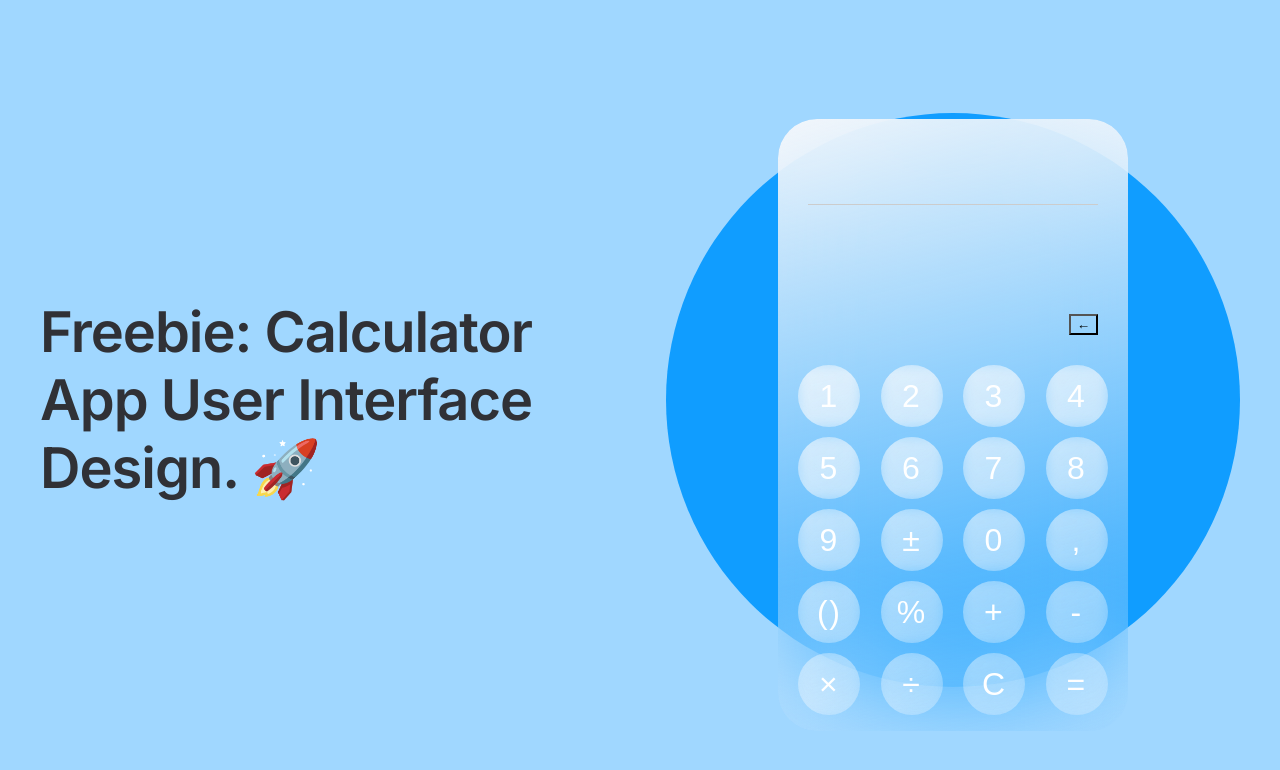
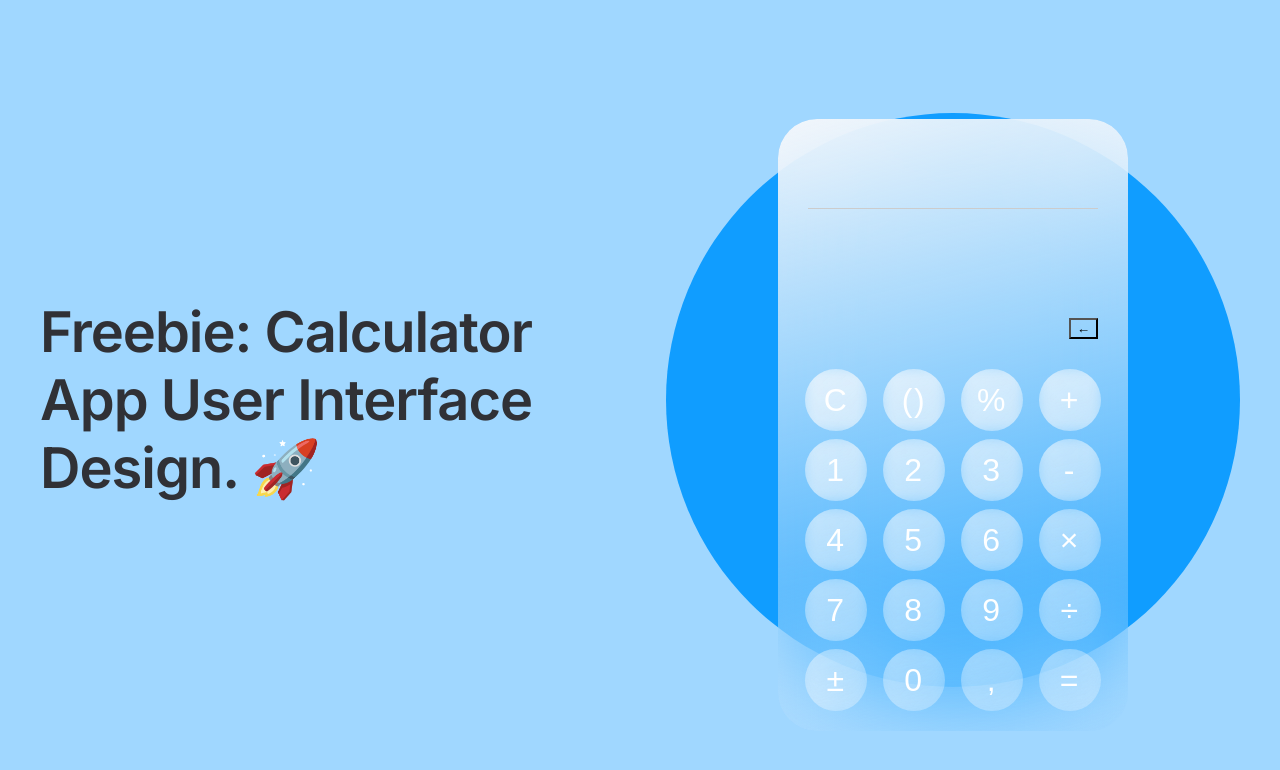
Before and after one commit to Aitmuhamet/calc-01, a Vue app: page / in a window 1280 px wide. Shown: the top 770 px of the page. Built offline with nearby package versions, Linux system fonts and the light colour scheme.

Commit message:
Divided the array of buttons into separate arrays-blocks

```diff
--- a/package.json
+++ b/package.json
@@ -5,7 +5,8 @@
   "scripts": {
     "serve": "vue-cli-service serve",
     "build": "vue-cli-service build",
-    "lint": "vue-cli-service lint"
+    "lint": "vue-cli-service lint",
+    "deploy": "gh-pages -d dist"
   },
   "dependencies": {
     "core-js": "^3.8.3",
@@ -19,6 +20,7 @@
     "@vue/cli-service": "~5.0.0",
     "eslint": "^7.32.0",
     "eslint-plugin-vue": "^8.0.3",
+    "gh-pages": "^6.1.1",
     "node-sass": "^9.0.0",
     "sass": "^1.79.1",
     "sass-loader": "^16.0.1"
--- a/src/components/AppDisplay.vue
+++ b/src/components/AppDisplay.vue
@@ -2,10 +2,14 @@
   <div class="circle">
     <div class="calc">
       <div class="calc__display">
-        <div
-          ref="editableDiv"
-          class="calc__input"
+        <div class="calc__input">
+          <span
+            v-for="symb in displaySymbols"
+            :key="symb.id"
+            :class="{ calc__sign: isNaN(symb) }"
           >
+            {{ symb }}
+          </span>
         </div>
 
         <div class="calc__result">
@@ -20,14 +24,34 @@
 
       </div>
 
-      <div class="calc__numbers-list">
+      <div class="calc-btn__list">
+        <div class="calc-btn__group utilityButtons">
           <base-button
-          v-for="(btn, index) in buttons"
+            v-for="(btn, index) in utilityButtons"
             :key="index"
             :buttonSymbol="btn.buttonSymbol"
             :expressionSymbol="btn.expressionSymbol"
-          :btnMethod="btn.method"
+            :btnMethod="btn.handleBtnClick"
           ></base-button>
+        </div>
+        <div class="calc-btn__group numericButtons">
+          <base-button
+            v-for="(btn, index) in numericButtons"
+            :key="index"
+            :buttonSymbol="btn.buttonSymbol"
+            :expressionSymbol="btn.expressionSymbol"
+            :btnMethod="btn.handleBtnClick"
+          ></base-button>
+        </div>
+        <div class="calc-btn__group operationButtons">
+          <base-button
+            v-for="(btn, index) in operationButtons"
+            :key="index"
+            :buttonSymbol="btn.buttonSymbol"
+            :expressionSymbol="btn.expressionSymbol"
+            :btnMethod="btn.handleBtnClick"
+          ></base-button>
+        </div>
       </div>
 
     </div>
@@ -42,188 +66,194 @@ export default {
     return {
       displaySymbols: [],
       calculationSymbols: [],
-      expressionString: '',
+      mathExpression: '',
       calculationResult: '',
-      buttons: [
+      numericButtons: [
         {
-          id: 1,
+          id: 'num-001',
           buttonSymbol: '1',
           expressionSymbol: '1',
           keyCode: 'Numpad1',
           key: '1',
           cssClasses: [],
-          method: this.handleCalcBtnClick
+          handleBtnClick: this.handleCalcBtnClick
         },
         {
-          id: 1,
+          id: 'num-002',
           buttonSymbol: '2',
           expressionSymbol: '2',
           keyCode: 'Numpad2',
           key: '2',
           cssClasses: [],
-          method: this.handleCalcBtnClick
+          handleBtnClick: this.handleCalcBtnClick
         },
         {
-          id: 1,
+          id: 'num-003',
           buttonSymbol: '3',
           expressionSymbol: '3',
           keyCode: 'Numpad3',
           key: '3',
           cssClasses: [],
-          method: this.handleCalcBtnClick
+          handleBtnClick: this.handleCalcBtnClick
         },
         {
-          id: 1,
+          id: 'num-004',
           buttonSymbol: '4',
           expressionSymbol: '4',
           keyCode: 'Numpad4',
           key: '4',
           cssClasses: [],
-          method: this.handleCalcBtnClick
+          handleBtnClick: this.handleCalcBtnClick
         },
         {
-          id: 1,
+          id: 'num-005',
           buttonSymbol: '5',
           expressionSymbol: '5',
           keyCode: 'Numpad5',
           key: '5',
           cssClasses: [],
-          method: this.handleCalcBtnClick
+          handleBtnClick: this.handleCalcBtnClick
         },
         {
-          id: 1,
+          id: 'num-006',
           buttonSymbol: '6',
           expressionSymbol: '6',
           keyCode: 'Numpad6',
           key: '6',
           cssClasses: [],
-          method: this.handleCalcBtnClick
+          handleBtnClick: this.handleCalcBtnClick
         },
         {
-          id: 1,
+          id: 'num-007',
           buttonSymbol: '7',
           expressionSymbol: '7',
           keyCode: 'Numpad7',
           key: '7',
           cssClasses: [],
-          method: this.handleCalcBtnClick
+          handleBtnClick: this.handleCalcBtnClick
         },
         {
-          id: 1,
+          id: 'num-008',
           buttonSymbol: '8',
           expressionSymbol: '8',
           keyCode: 'Numpad8',
           key: '8',
           cssClasses: [],
-          method: this.handleCalcBtnClick
+          handleBtnClick: this.handleCalcBtnClick
         },
         {
-          id: 1,
+          id: 'num-009',
           buttonSymbol: '9',
           expressionSymbol: '9',
           keyCode: 'Numpad9',
           key: '9',
           cssClasses: [],
-          method: this.handleCalcBtnClick
+          handleBtnClick: this.handleCalcBtnClick
         },
         {
-          id: 1,
+          id: '011',
           buttonSymbol: '±',
           expressionSymbol: '±',
           keyCode: '',
           key: '',
           cssClasses: [],
-          method: this.handleCalcBtnClick
+          handleBtnClick: this.handleCalcBtnClick
         },
         {
-          id: 1,
+          id: 'num-010',
           buttonSymbol: '0',
           expressionSymbol: '0',
           keyCode: 'Numpad0',
           key: '0',
           cssClasses: [],
-          method: this.handleCalcBtnClick
+          handleBtnClick: this.handleCalcBtnClick
         },
         {
-          id: 1,
+          id: '012',
           buttonSymbol: ',',
           expressionSymbol: '.',
           keyCode: 'NumpadDecimal',
           key: 'Decimal',
           cssClasses: [],
-          method: this.handleCalcBtnClick
+          handleBtnClick: this.handleCalcBtnClick
+        },
+      ],
+
+      operationButtons: [
+        {
+          id: 'op-001',
+          buttonSymbol: '+',
+          expressionSymbol: '+',
+          keyCode: 'NumpadAdd',
+          key: '+',
+          cssClasses: ['calc__sign'],
+          handleBtnClick: this.handleCalcBtnClick
         },
         {
-          id: 1,
+          id: 'op-002',
+          buttonSymbol: '-',
+          expressionSymbol: '-',
+          keyCode: 'NumpadSubtract',
+          key: '-',
+          cssClasses: ['calc__sign'],
+          handleBtnClick: this.handleCalcBtnClick
+        },
+        {
+          id: 'op-003',
+          buttonSymbol: '×',
+          expressionSymbol: '*',
+          keyCode: 'NumpadMultiply',
+          key: '*',
+          cssClasses: ['calc__sign'],
+          handleBtnClick: this.handleCalcBtnClick
+        },
+        {
+          id: 'op-004',
+          buttonSymbol: '÷',
+          expressionSymbol: '/',
+          keyCode: 'NumpadDivide',
+          key: '/',
+          cssClasses: ['calc__sign'],
+          handleBtnClick: this.handleCalcBtnClick
+        },
+        {
+          id: 'op-005',
+          buttonSymbol: '=',
+          expressionSymbol: '=',
+          keyCode: 'NumpadEnter',
+          key: 'Enter',
+          cssClasses: [],
+          handleBtnClick: this.handleCalcBtnClick
+        },
+      ],
+
+      utilityButtons: [
+        {
+          id: 'ut-001',
+          buttonSymbol: 'C',
+          expressionSymbol: '',
+          keyCode: 'Escape',
+          key: 'Escape',
+          cssClasses: [],
+          handleBtnClick: this.clickClearButton
+        },
+        {
+          id: 'ut-002',
           buttonSymbol: '()',
           expressionSymbol: '()',
           keyCode: '',
           key: '',
           cssClasses: [],
-          method: this.handleCalcBtnClick
+          handleBtnClick: this.handleCalcBtnClick
         },
         {
-          id: 1,
+          id: 'ut-003',
           buttonSymbol: '%',
           expressionSymbol: '%',
           keyCode: '',
           key: '',
           cssClasses: [],
-          method: this.handleCalcBtnClick
-        },
-        {
-          id: 1,
-          buttonSymbol: '+',
-          expressionSymbol: '+',
-          keyCode: 'NumpadAdd',
-          key: '+',
-          cssClasses: [],
-          method: this.handleCalcBtnClick
-        },
-        {
-          id: 1,
-          buttonSymbol: '-',
-          expressionSymbol: '-',
-          keyCode: 'NumpadSubtract',
-          key: '-',
-          cssClasses: [],
-          method: this.handleCalcBtnClick
-        },
-        {
-          id: 1,
-          buttonSymbol: '×',
-          expressionSymbol: '*',
-          keyCode: 'NumpadMultiply',
-          key: '*',
-          cssClasses: [],
-          method: this.handleCalcBtnClick
-        },
-        {
-          id: 1,
-          buttonSymbol: '÷',
-          expressionSymbol: '/',
-          keyCode: 'NumpadDivide',
-          key: '/',
-          cssClasses: [],
-          method: this.handleCalcBtnClick
-        },
-        {
-          id: 1,
-          buttonSymbol: 'C',
-          expressionSymbol: 'C',
-          keyCode: 'Escape',
-          key: 'Escape',
-          cssClasses: [],
-          method: this.handleCalcBtnClick
-        },
-        {
-          id: 1,
-          buttonSymbol: '=',
-          expressionSymbol: '=',
-          keyCode: 'NumpadEnter',
-          key: 'Enter',
-          cssClasses: [],
-          method: this.handleCalcBtnClick
+          handleBtnClick: this.handleCalcBtnClick
         },
 
       ],
@@ -238,34 +268,21 @@ export default {
           this.clickEquals();
           break;
 
-        case 'C':
-          this.clickClearButton();
-          break;
-
         case '()':
           this.clickParentheses();
           break;
 
         default:
-          this.addSymbolToExpressionString(symb);
+          this.addSymbolToMathExpression(symb);
           break;
       }
 
-      this.styleSpecificChars();
     },
 
-    addSymbolToExpressionString(symbol = '') {
+    addSymbolToMathExpression(symbol = '') {
       this.calculationResult = '';
       if (symbol !== '') this.displaySymbols.push(symbol);
-      this.expressionString = this.displaySymbols.join('');
-    },
-
-    styleSpecificChars() {
-      const result = this.expressionString
-        .replace(/([+\-*/×÷%])/g, '<span class="calc__sign">$1</span>')
-        .replace(/([()])/g, '<span class="highlight-parenthesis">$1</span>');
-
-      this.$refs.editableDiv.innerHTML = result;
+      this.mathExpression = this.displaySymbols.join('');
     },
 
 
@@ -276,11 +293,11 @@ export default {
     //     console.log('after preventDefault');
     //   } else {
     //     // this.displaySymbols.push(event.key)
-    //     // this.expressionString = this.displaySymbols.join('')
+    //     // this.mathExpression = this.displaySymbols.join('')
     //   }
 
     // },
-    // updateExpressionString() {
+    // updateMathExpression() {
     //   const allowedCharacters = /[0-9()+\-*/]/g;
 
     //   let currentValue = this.$refs.editableDiv.innerHTML;
@@ -288,34 +305,39 @@ export default {
     //   // Фильтрация введённого текста, оставляя только допустимые символы
     //   const filteredValue = currentValue.match(allowedCharacters)?.join('') || '';
 
-    //   // Обновление содержимого editableDiv и переменной expressionString
+    //   // Обновление содержимого editableDiv и переменной MathExpression
     //   this.$refs.editableDiv.innerHTML = filteredValue;
-    //   this.expressionString = filteredValue;
-    //   console.log(this.expressionString);
+    //   this.mathExpression = filteredValue;
+    //   console.log(this.mathExpression);
 
     // },
 
-    clickClearButton() {
+    clickClearButton(blank) {
+
       this.displaySymbols = [];
-      this.expressionString = '';
-      this.calculationResult = '';
+      this.mathExpression = blank;
+      this.calculationResult = blank;
+    },
+
+    clickEquals() {
+      this.calculationResult = eval(this.mathExpression);
     },
 
     clickBackspaceButton() {
       this.displaySymbols.pop();
-      this.expressionString = this.displaySymbols.join('');
+      this.mathExpression = this.displaySymbols.join('');
       this.handleCalcBtnClick()
     },
 
     clickParentheses() {
       if (this.isLastElementOpenParenthesis() === true) {
         this.clickBackspaceButton();
-        this.addSymbolToExpressionString(')');
+        this.addSymbolToMathExpression(')');
       } else if (this.isLastElementOpenParenthesis() === false) {
         this.clickBackspaceButton();
-        this.addSymbolToExpressionString('(');
+        this.addSymbolToMathExpression('(');
       } else {
-        this.addSymbolToExpressionString('(');
+        this.addSymbolToMathExpression('(');
       }
     },
 
@@ -327,20 +349,25 @@ export default {
       }
     },
 
-    clickEquals() {
-      this.calculationResult = eval(this.expressionString);
-    },
+    handleKeyPress(event, btn) {
+      if (event.shiftKey && btn) {
+        console.log(btn.keyCode);
+        // btn.handleBtnClick(btn.keyCode)
+      } else if (btn) {
+        btn.handleBtnClick(btn.expressionSymbol)
+      }
+    }
+
   },
   mounted() {
     document.addEventListener('keydown', (e) => {
 
-      let btn = this.buttons.find(btn => btn.key === e.key);
-      if (e.shiftKey && btn) {
-        console.log(btn.keyCode);
-        // btn.method(btn.keyCode)
-      } else if (btn) {
-        btn.method(btn.expressionSymbol)
-      }
+      let btn = this.numericButtons.find(btn => btn.key === e.key);
+      this.handleKeyPress(e, btn);
+      btn = this.utilityButtons.find(btn => btn.key === e.key);
+      this.handleKeyPress(e, btn);
+      btn = this.operationButtons.find(btn => btn.key === e.key);
+      this.handleKeyPress(e, btn);
 
     })
   },
@@ -370,14 +397,38 @@ export default {
   margin-top: 50px;
 }
 
-.calc__numbers-list {
+.calc-btn__list {
   width: 100%;
   padding: 0 15px;
 
   display: grid;
-  justify-items: center;
-  grid-template-columns: repeat(4, 1fr);
-  gap: 10px;
+  // justify-items: center;
+  justify-content: center;
+  grid-template-areas:
+    "A A A C"
+    "B B B C"
+    "B B B C"
+    "B B B C";
+  gap: 8px 16px;
+}
+
+.calc-btn__group {
+  display: grid;
+  gap: 8px 16px;
+}
+
+.utilityButtons {
+  grid-area: A;
+  grid-template-columns: repeat(3, 1fr);
+}
+
+.numericButtons {
+  grid-area: B;
+  grid-template-columns: repeat(3, 1fr);
+}
+
+.operationButtons {
+  grid-area: C;
 }
 
 .calc__display {
```
Also changed, not shown: vue.config.js (+5 -4 lines), 8 other files (tests, documents, lock files or other folders). Lines whose indentation alone changed are shown as unchanged.
